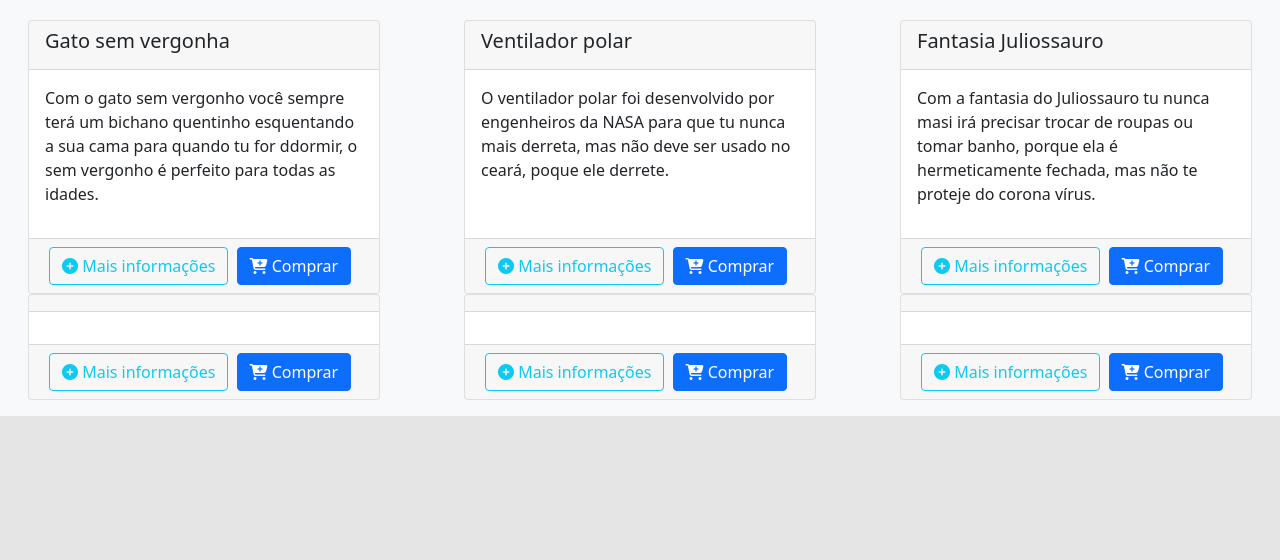
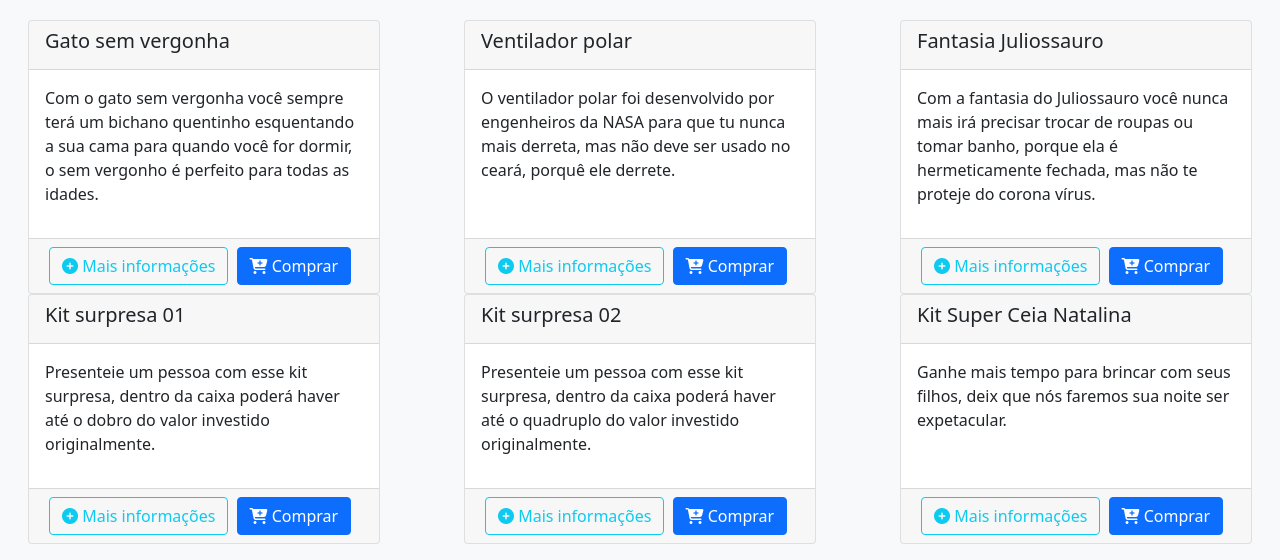
Before and after one commit to TuzinRS/last, a website: page index.html in a window 1280 px wide. Shown: the part 724-1284 px from the top of the page. Before the commit the page ends 1140 px from the top, so only its background shows below. Drawn offline with Linux system fonts and the light colour scheme.

Commit message:
comitando o comitado que comitou o commit
comi o cu da tua mae

```diff
--- a/css/main.scss
+++ b/css/main.scss
@@ -7,7 +7,7 @@ $background: rgba(0,0,0,.1);
 }
 
 html,
-body,{
+body{
   width: 100%;
   height: 100%;
   background-color: $background;
--- a/index.html
+++ b/index.html
@@ -79,7 +79,7 @@
                     </div>
                     <div class="card-body">
                         <p>
-                            Com o gato sem vergonho você sempre terá um bichano quentinho esquentando a sua cama para quando tu for ddormir, o sem vergonho é perfeito para todas as idades.
+                            Com o gato sem vergonha você sempre terá um bichano quentinho esquentando a sua cama para quando você for dormir, o sem vergonho é perfeito para todas as idades.
                         </p>
                     </div>
                     <div class="card-footer">
@@ -92,7 +92,7 @@
                         <h5>Ventilador polar</h5>
                     </div>
                     <div class="card-body">
-                        O ventilador polar foi desenvolvido por engenheiros da NASA para que tu nunca mais derreta, mas não deve ser usado no ceará, poque ele derrete.
+                        O ventilador polar foi desenvolvido por engenheiros da NASA para que tu nunca mais derreta, mas não deve ser usado no ceará, porquê ele derrete.
                     </div>
                     <div class="card-footer">
                         <a href="" class="btn btn-outline-info"><i class="fas fa-plus-circle"></i>&nbsp;Mais informações</a>
@@ -105,7 +105,7 @@
                     </div>
                     <div class="card-body">
                         <p>
-                            Com a fantasia do Juliossauro tu nunca masi irá precisar trocar de roupas ou tomar banho, porque ela é hermeticamente fechada, mas não te proteje do corona vírus.
+                            Com a fantasia do Juliossauro você nunca mais irá precisar trocar de roupas ou tomar banho, porque ela é hermeticamente fechada, mas não te proteje do corona vírus.
                         </p>
                     </div>
                     <div class="card-footer">
@@ -115,10 +115,12 @@
                 </div>
                 <div class="card" style="width: 22em;">
                     <div class="card-header">
-
+                        <h5>Kit surpresa 01</h5>
                     </div>
                     <div class="card-body">
-
+                        <p>
+                            Presenteie um pessoa com esse kit surpresa, dentro da caixa poderá haver até o dobro do valor investido originalmente.
+                        </p>
                     </div>
                     <div class="card-footer">
                         <a href="" class="btn btn-outline-info"><i class="fas fa-plus-circle"></i>&nbsp;Mais informações</a>
@@ -127,10 +129,10 @@
                 </div>
                 <div class="card" style="width: 22em;">
                     <div class="card-header">
-
+                        <h5>Kit surpresa 02</h5>
                     </div>
                     <div class="card-body">
-
+                        <p>Presenteie um pessoa com esse kit surpresa, dentro da caixa poderá haver até o quadruplo do valor investido originalmente.</p>
                     </div>
                     <div class="card-footer">
                         <a href="" class="btn btn-outline-info"><i class="fas fa-plus-circle"></i>&nbsp;Mais informações</a>
@@ -139,10 +141,10 @@
                 </div>
                 <div class="card" style="width: 22em;">
                     <div class="card-header">
-
+                        <h5>Kit Super Ceia Natalina</h5>
                     </div>
                     <div class="card-body">
-
+                        <p>Ganhe mais tempo para brincar com seus filhos, deix que nós faremos sua noite ser expetacular.</p>
                     </div>
                     <div class="card-footer">
                         <a href="" class="btn btn-outline-info"><i class="fas fa-plus-circle"></i>&nbsp;Mais informações</a>
```
